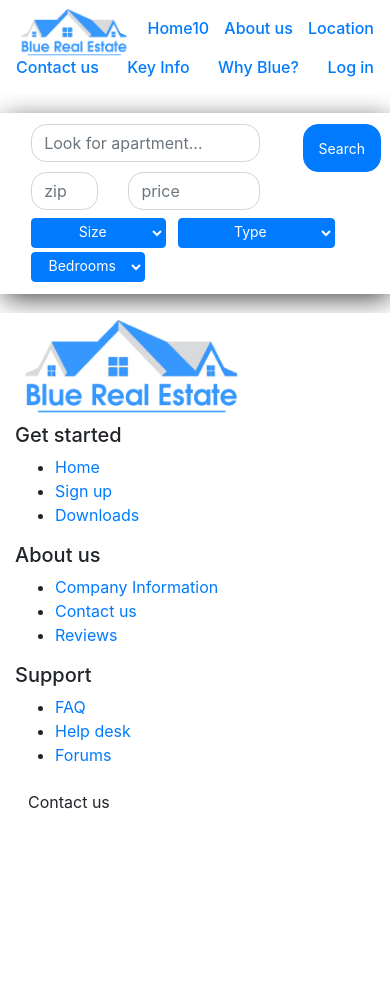
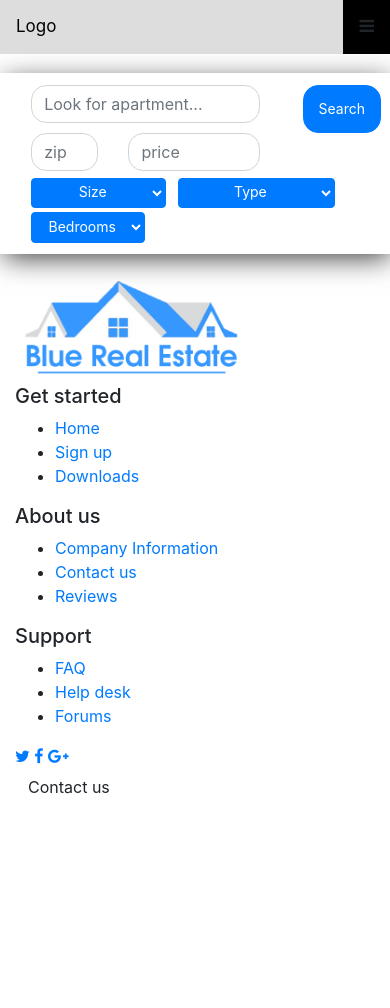
Before and after one commit to DanielAron18/BlueRealEstate, a Django app: page / in a window 390 px wide. Shown: the top 1008 px of the page. Before the commit the page ends 809 px from the top, so only its background shows below. Run offline with Django 3.2, Linux system fonts and the light colour scheme; some libraries are stand-ins or nearby versions.

Commit message:
sma fif á nav barið og Byrjun á mobile nav

```diff
--- a/static/css/index.css
+++ b/static/css/index.css
@@ -74,6 +74,7 @@
     }
 }
 
+/* Ipadar og svipuð tæki */
 @media only screen and (max-width: 992px) {
     #search {
         width: 95%;
@@ -85,6 +86,7 @@
     }
 }
 
+/* Mobile Skjáir */
 @media only screen and (max-width: 600px) {
     #search {
         width: 100%;
--- a/static/css/main.css
+++ b/static/css/main.css
@@ -0,0 +1,65 @@
+/* Navigation Bar */
+.navbar.sticky-top.navbar-light {
+    background: white;
+    -webkit-box-shadow: 0px 2px 5px -1px rgba(0,0,0,0.43);
+    -moz-box-shadow: 0px 2px 5px -1px rgba(0,0,0,0.43);
+    box-shadow: 0px 2px 5px -1px rgba(0,0,0,0.43);
+    /*background-image: linear-gradient(to right, #3099ff, #3b9eff, #45a3fe, #4fa7fe, #58acfd);*/
+}
+
+body {
+    height: 200rem;
+}
+
+
+
+/* Mobile sjáir */
+@media only screen and (max-width: 600px) {
+    /* Fjarlgir Main Navigation bar*/
+    #main_nav {
+        display: None;
+    }
+
+    /* Syle for mobile Navigation */
+    /* Style the navigation menu */
+    .topnav {
+      overflow: hidden;
+      background-color: #333;
+      position: relative;
+    }
+
+    /* Hide the links inside the navigation menu (except for logo/home) */
+    .topnav #myLinks {
+      display: none;
+    }
+
+    /* Style navigation menu links */
+    .topnav a {
+      color: white;
+      padding: 14px 16px;
+      text-decoration: none;
+      font-size: 17px;
+      display: block;
+    }
+
+    /* Style the hamburger menu */
+    .topnav a.icon {
+      background: black;
+      display: block;
+      position: absolute;
+      right: 0;
+      top: 0;
+    }
+
+    /* Add a grey background color on mouse-over */
+    .topnav a:hover {
+      background-color: #ddd;
+      color: black;
+    }
+
+    /* Style the active link (or home/logo) */
+    .active {
+      background-color: #4CAF50;
+      color: white;
+    }
+}
--- /dev/null
+++ b/static/js/main.js
@@ -0,0 +1,9 @@
+/* Function that displays and hides Mobile navigation using burger icon */
+function showHideNav() {
+  var x = document.getElementById("myLinks");
+  if (x.style.display === "block") {
+    x.style.display = "none";
+  } else {
+    x.style.display = "block";
+  }
+}
--- a/templates/base.html
+++ b/templates/base.html
@@ -9,12 +9,20 @@
     <meta http-equiv="X-UA-Compatible" content="ie=edge">
     <title>BaseHtml</title>
 
+    <!-- Bootstrap Stylesheet -->
     <link rel="stylesheet" href="https://stackpath.bootstrapcdn.com/bootstrap/4.3.1/css/bootstrap.min.css" integrity="sha384-ggOyR0iXCbMQv3Xipma34MD+dH/1fQ784/j6cY/iJTQUOhcWr7x9JvoRxT2MZw1T" crossorigin="anonymous">
+    <!-- Load an icon library to show a hamburger menu (bars) on small screens -->
+    <link rel="stylesheet" href="https://cdnjs.cloudflare.com/ajax/libs/font-awesome/4.7.0/css/font-awesome.min.css">
+    <!-- Main style sheet -->
     <link rel="stylesheet" href="{% static 'css/main.css' %}">
+
+    <!-- Javascript -->
+    <script type="text/javascript" src="{% static 'js/main.js' %}"></script>
 
 </head>
 <body>
-        <nav class="navbar sticky-top navbar-light" style="background: white">
+    <!-- Main Navigation bar -->
+    <nav id="main_nav" class="navbar sticky-top navbar-light">
         <a href="{% url 'front_page' %}"><img src="{% static 'images/logo.png' %}", height=50px></a>
         <a href="{% url 'front_page' %}"><h5 style="font-size: 1rem">Home10</h5></a>
         <a href="{% url 'about_us' %}"><h5 style="font-size: 1rem">About us</h5></a>
@@ -25,12 +33,27 @@
         <a href="{% url 'log_in' %}"><h5 style="font-size: 1rem">Log in</h5></a>
     </nav>
 
+    <!-- Mobile Navigation bar -->
+    <!-- Top Navigation Menu -->
+    <div class="topnav">
+      <a href="#home" class="active">Logo</a>
+      <!-- Navigation links (hidden by default) -->
+      <div id="myLinks">
+        <a href="#news">News</a>
+        <a href="#contact">Contact</a>
+        <a href="#about">About</a>
+      </div>
+      <!-- "Hamburger menu" / "Bar icon" to toggle the navigation links -->
+      <a class="icon" onclick="showHideNav()">
+        <i class="fa fa-bars"></i>
+      </a>
+    </div>
 
     {% block content %}
 
     {% endblock %}
 
-    <footer id="myFooter" style="background: white";>
+    <footer id="myFooter">
         <div class="container">
             <div class="row">
                 <div class="col-sm-3">
--- a/templates/index/front_page.html
+++ b/templates/index/front_page.html
@@ -2,7 +2,6 @@
 
 {% load static %}
 {% block content %}
-    <div>
     <link rel="stylesheet" href="{% static 'css/index.css' %}">
 
     <div id="main_content_index">
@@ -64,5 +63,4 @@
             </form>
         </div>
     </div>
-    </div>
 {% endblock %}
```
Lines whose indentation alone changed are shown as unchanged.
